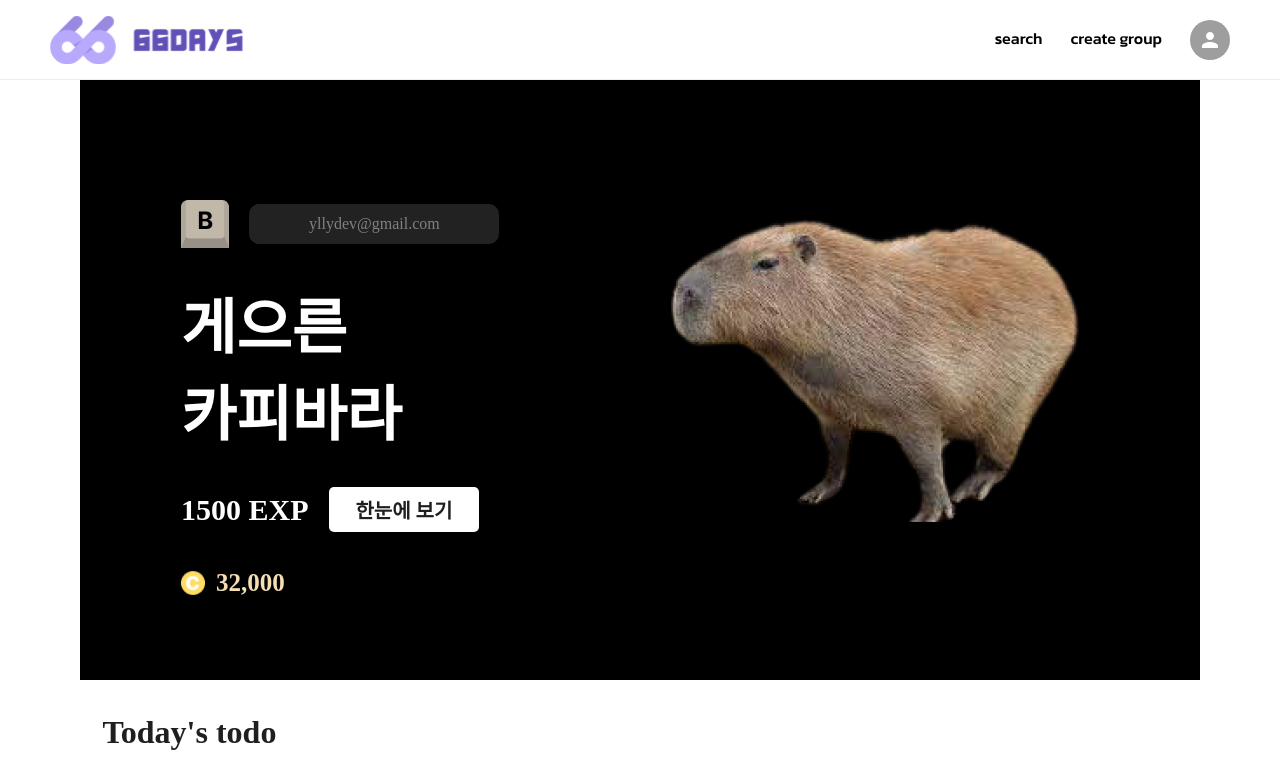
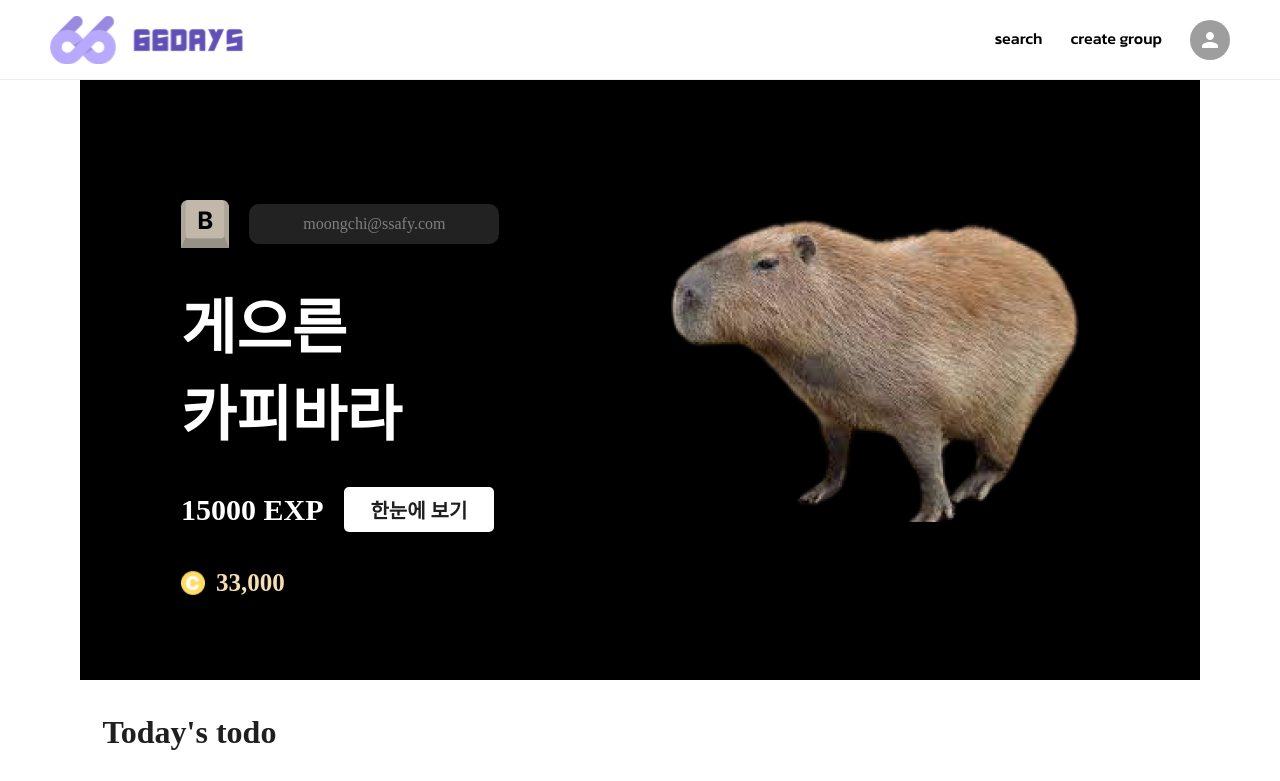
Before and after one commit to predictyson/66days, a React (Vite) app in the folder frontend/: page / in a window 1280 px wide. Shown: the top 781 px of the page. Built offline with nearby package versions, Linux system fonts and the light colour scheme; a web font is replaced by a local one.

Commit message:
fe/feat: main page banner memberinfo data

```diff
--- a/frontend/src/components/main/Banner.tsx
+++ b/frontend/src/components/main/Banner.tsx
@@ -3,25 +3,29 @@ import Capibara from "../../assets/main/Capibara.png";
 import Badge from "../../assets/main/Bronze.png";
 import CoinIcon from "../../assets/main/Coin.png";
 import { theme } from "../../styles/theme";
+import { MemberInfoData } from "../../types/main";
 
-export default function Banner() {
+interface IProps {
+  memberInfo: MemberInfoData;
+}
+export default function Banner({ memberInfo }: IProps) {
   return (
     <Container>
       <LeftWrapper>
         <Info>
           <img src={Badge} alt="badge" />
-          <div className="email">yllydev@gmail.com</div>
+          <div className="email">{memberInfo.email}</div>
         </Info>
         <Nickname>
-          게으른 <br /> 카피바라
+          게으른 <br /> {memberInfo.animal}
         </Nickname>
         <MoreInfo>
-          <div className="exp">1500 EXP</div>
+          <div className="exp">{memberInfo.exp} EXP</div>
           <div className="button">한눈에 보기</div>
         </MoreInfo>
         <Coin>
           <img src={CoinIcon} alt="icon" />{" "}
-          <span>{(32000 as number).toLocaleString()}</span>
+          <span>{memberInfo.point.toLocaleString()}</span>
         </Coin>
       </LeftWrapper>
       <ImageWrapper>
--- a/frontend/src/routes/MainPage.tsx
+++ b/frontend/src/routes/MainPage.tsx
@@ -2,12 +2,12 @@ import Banner from "../components/main/Banner";
 import Todo from "../components/main/Todo";
 import Groups from "../components/main/Groups";
 import Ranking from "../components/main/Ranking";
-import { MainIData } from "../types/main";
+import { MainData } from "../types/main";
 
 export default function MainPage() {
   return (
     <>
-      <Banner />
+      <Banner memberInfo={MAIN_DUMMY_DATA.memberInfo} />
       <Todo />
       <Groups />
       <Ranking />
@@ -15,13 +15,13 @@ export default function MainPage() {
   );
 }
 
-const DUMMYMAINDATA: MainIData = {
+const MAIN_DUMMY_DATA: MainData = {
   result: "success",
   memberInfo: {
     tier: "bronze",
     email: "moongchi@ssafy.com",
-    exp: 1500,
-    point: 32000,
+    exp: 15000,
+    point: 33000,
     image: "/image/카피바라.jpg",
     animal: "카피바라",
   },
--- a/frontend/src/types/main.ts
+++ b/frontend/src/types/main.ts
@@ -1,4 +1,4 @@
-export interface MainIData {
+export interface MainData {
   result: string;
   memberInfo: MemberInfoData;
   challenge: ChallengeData[];
```
